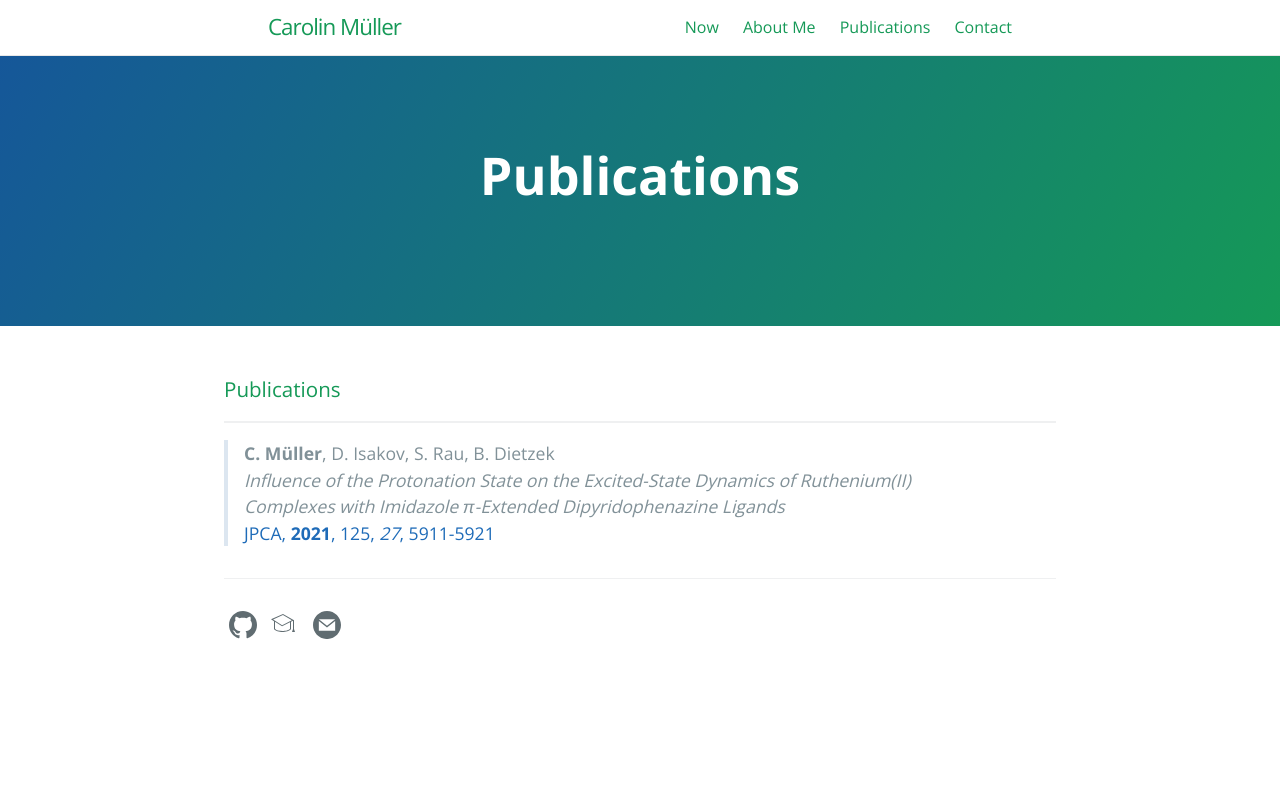
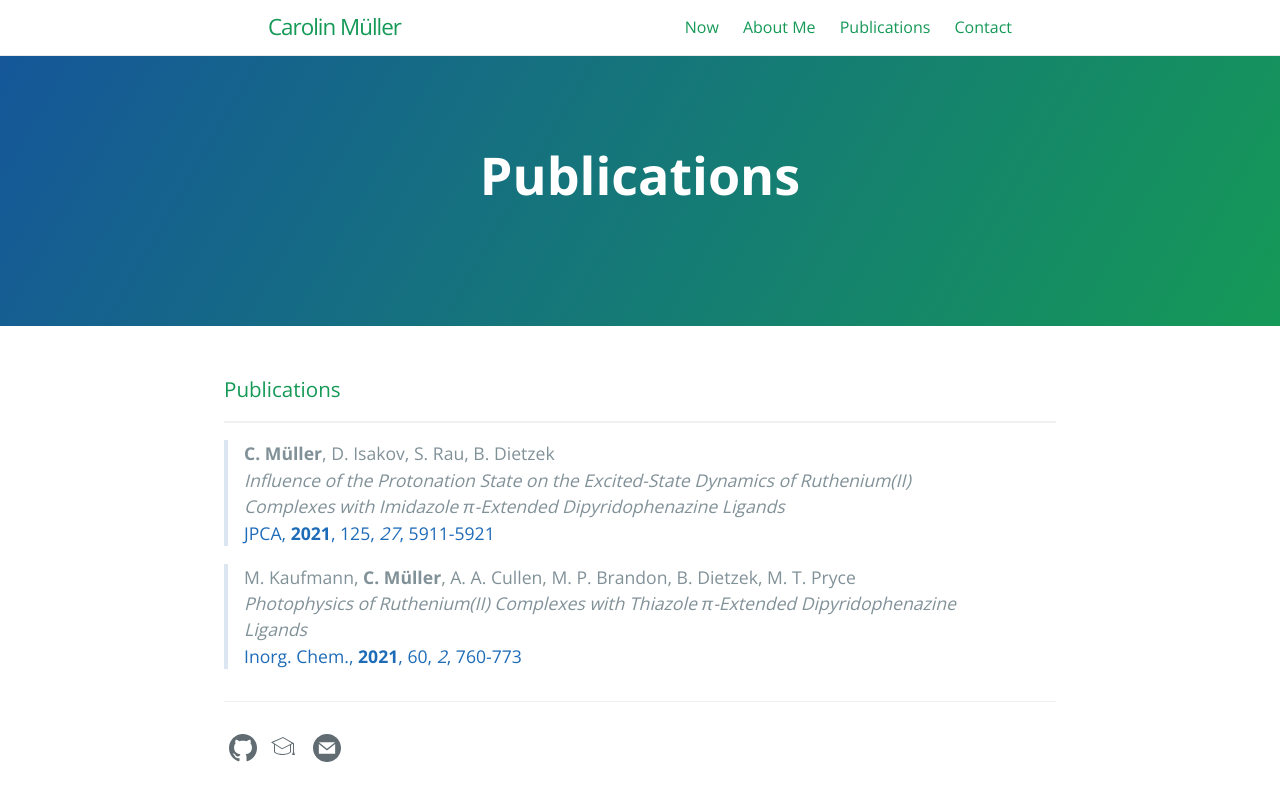
Before and after one commit to carolin-m/carolin-m.github.io, a Jekyll site: the page built from publications.md, in a window 1280 px wide. Shown: the top 801 px of the page. Built offline with Jekyll 4.4.1, drawn with Linux system fonts in a browser that asks for light colours.

Commit message:
Update publications.md

```diff
--- a/publications.md
+++ b/publications.md
@@ -11,3 +11,7 @@ _____
 > **C. Müller**, D. Isakov, S. Rau, B. Dietzek <br>
 > *Influence of the Protonation State on the Excited-State Dynamics of Ruthenium(II) Complexes with Imidazole π-Extended Dipyridophenazine Ligands* <br>
 > [JPCA, **2021**, 125, *27*, 5911-5921](https://pubs.acs.org/doi/10.1021/acs.jpca.1c03856)
+
+> M. Kaufmann, **C. Müller**, A. A. Cullen, M. P. Brandon, B. Dietzek, M. T. Pryce <br>
+> *Photophysics of Ruthenium(II) Complexes with Thiazole π-Extended Dipyridophenazine Ligands* <br>
+> [Inorg. Chem., **2021**, 60, *2*, 760-773](https://pubs.acs.org/doi/10.1021/acs.inorgchem.0c02765)
```
